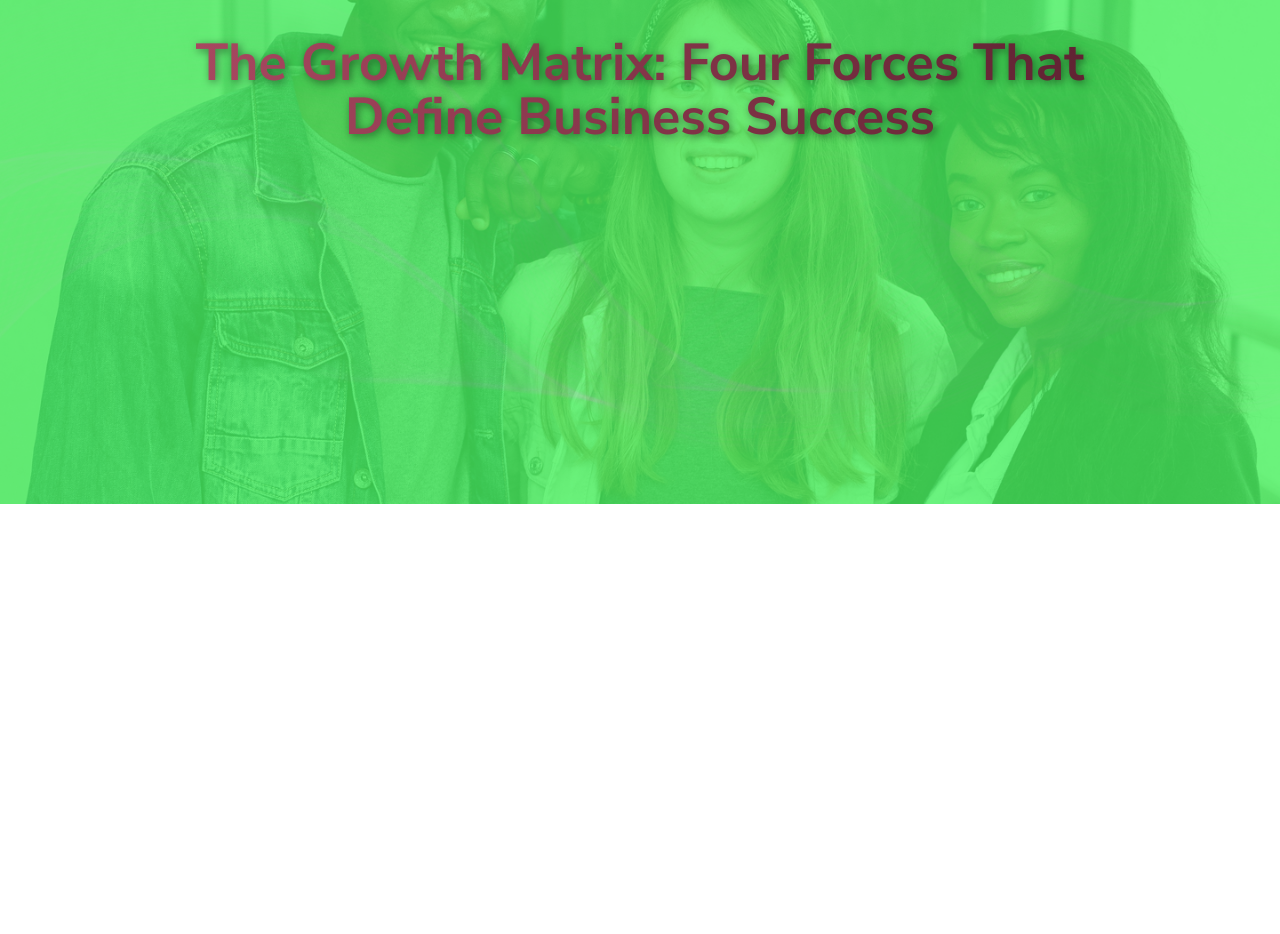
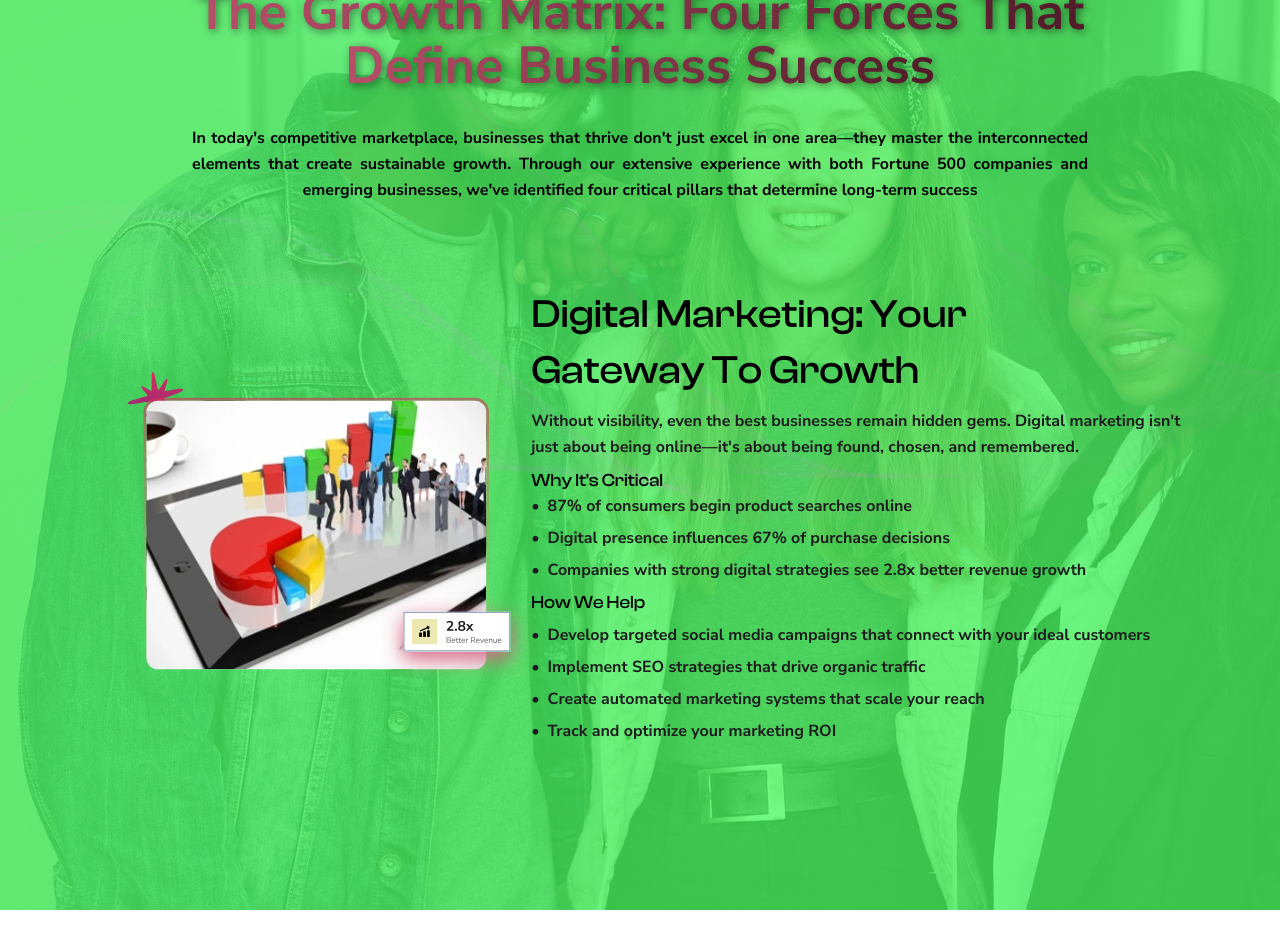
Before and after one commit to natasha-maryam/abm, a React (Vite) app: page / in a window 1280 px wide. Shown: the part 1820-2754 px from the top of the page. Before the commit the page ends 2324 px from the top, so only its background shows below. Built offline with nearby package versions, Linux system fonts and the light colour scheme.

Commit message:
updated matrix setion

```diff
--- a/src/App.jsx
+++ b/src/App.jsx
@@ -8,6 +8,7 @@ function App() {
       <HeroSection />
       <AboutUs/>
       <GrowthMatrix/>
+      <br/>
     </div>
   );
 }
--- a/src/sections/GrowthMatrix.jsx
+++ b/src/sections/GrowthMatrix.jsx
@@ -1,22 +1,103 @@
 import React from "react";
+import LeftImage from "../assets/images/matrix-left.svg";
 
 function GrowthMatrix(props) {
   return (
     <div
-      className="min-h-[100vh] bg-no-repeat w-full -mt-40"
+      className="w-full -mt-40"
       style={{
         backgroundImage: "url('./src/assets/images/matrix-bg.png')",
-        backgroundSize: "cover",
+        height: "auto", // define your height here
+        // backgroundRepeat:'no-repeat'
       }}
     >
-      <div className="pt-[25%] text-center">
+      <div className="pt-[21%] flex flex-col items-center">
         <p className="font-bold text-[52px] font-nunito bg-gradient-to-r from-[#B84F6A] to-[#511B29] bg-clip-text text-transparent drop-shadow-[2px_2px_4px_rgba(0,0,0,0.5)]">
           The Growth Matrix: Four Forces That
         </p>
         <p className="font-bold text-[52px] font-nunito bg-gradient-to-r from-[#B84F6A] to-[#511B29] bg-clip-text text-transparent drop-shadow-[2px_2px_4px_rgba(0,0,0,0.5)] -mt-6">
           Define Business Success
         </p>
+        <p
+          className="text-[16px] font-bold font-nunito max-w-4xl mt-[20px] text-justify mx-auto"
+          style={{ lineHeight: "26px", textAlignLast: "center" }}
+        >
+          In today's competitive marketplace, businesses that thrive don't just
+          excel in one area—they master the interconnected elements that create
+          sustainable growth. Through our extensive experience with both Fortune
+          500 companies and emerging businesses, we've identified four critical
+          pillars that determine long-term success
+        </p>
       </div>
+      <div className="flex justify-between w-[85%] mx-auto mt-[24px] mb-[8%] items-center">
+        <div className="w-[40%] mt-10 pl-8">
+          <img
+            src={LeftImage}
+            alt="Digital Marketing"
+            className="w-[665px] h-[517px]"
+          />
+        </div>
+        <div className="w-[60%] items-start flex flex-col pt-4">
+          <h2 className="font-medium text-[40px] font-clash text-black">
+            Digital Marketing: Your
+          </h2>
+          <h2 className="font-medium text-[40px] font-clash text-black mb-2 -mt-1">
+            Gateway To Growth
+          </h2>
+          <p className="text-[16px] font-nunito text-[#1D1B1D] mb-[7px] leading-relaxed font-bold max-w-2xl">
+            Without visibility, even the best businesses remain hidden gems.
+            Digital marketing isn't just about being online—it's about being
+            found, chosen, and remembered.
+          </p>
+
+          <div className="mb-[7px]">
+            <h3 className="font-medium text-[18px] font-clash text-black mb-4[7px">
+              Why It's Critical
+            </h3>
+            <ul className="space-y-2 text-[16px] font-nunito text-[#1D1B1D] font-bold">
+              <li className="flex items-start">
+                <span className="mr-2">•</span>
+                87% of consumers begin product searches online
+              </li>
+              <li className="flex items-start">
+                <span className="mr-2">•</span>
+                Digital presence influences 67% of purchase decisions
+              </li>
+              <li className="flex items-start">
+                <span className="mr-2">•</span>
+                Companies with strong digital strategies see 2.8x better revenue
+                growth
+              </li>
+            </ul>
+          </div>
+
+          <div>
+                 <h3 className="font-medium text-[18px] font-clash text-black mb-[7px]">
+              How We Help
+            </h3>
+               <ul className="space-y-2 text-[16px] font-nunito text-[#1D1B1D] font-bold">
+              <li className="flex items-start">
+                <span className="mr-2">•</span>
+                Develop targeted social media campaigns that connect with your
+                ideal customers
+              </li>
+              <li className="flex items-start">
+                <span className="mr-2">•</span>
+                Implement SEO strategies that drive organic traffic
+              </li>
+              <li className="flex items-start">
+                <span className="mr-2">•</span>
+                Create automated marketing systems that scale your reach
+              </li>
+              <li className="flex items-start">
+                <span className="mr-2">•</span>
+                Track and optimize your marketing ROI
+              </li>
+            </ul>
+          </div>
+        </div>
+      </div>
+      <br />
     </div>
   );
 }
--- a/src/sections/HeroSection.jsx
+++ b/src/sections/HeroSection.jsx
@@ -7,7 +7,7 @@ import dots from "../assets/images/white-dots.svg";
 
 const HeroSection = () => (
   <div
-    className="min-h-[calc(100vh+100px)] bg-no-repeat bg-top w-full pt-8 relative z-10"
+    className="min-h-[calc(100vh+15px)] bg-no-repeat bg-top w-full pt-8 relative z-10"
     style={{
       backgroundImage: "url('./src/assets/images/hero-section.png')",
       backgroundSize: "100% calc(100% + 0px)", // Extend background to cover overlap
```
Also changed, not shown: src/assets/images/matrix-left.svg (added).
